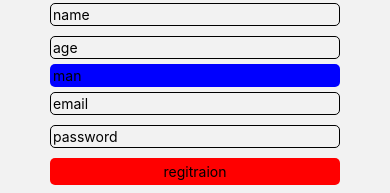
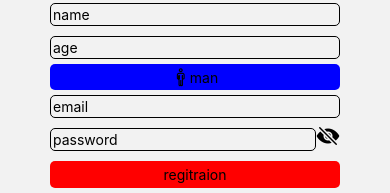
Before and after one commit to Oscare101/Family-ToDo-App-React-Native, a React Native app: screen /Registration in a window 390 px wide. Shown: the part 219-412 px from the top of the page. Built offline with nearby package versions, Linux system fonts and the light colour scheme.

Commit message:
need auto update data, settings

```diff
--- a/app/MainScreen.js
+++ b/app/MainScreen.js
@@ -124,7 +124,7 @@ export default function MainScreen() {
         >
           <Ionicons name="person-circle-outline" size={35} color="red" />
         </TouchableOpacity>
-        <TouchableOpacity>
+        <TouchableOpacity onPress={() => navigation.navigate('SettingsScreen')}>
           <Ionicons name="settings-outline" size={35} color="red" />
         </TouchableOpacity>
       </View>
--- /dev/null
+++ b/app/SettingsScreen.js
@@ -0,0 +1,15 @@
+import { Text, TouchableOpacity, View } from 'react-native'
+import { useNavigation } from '@react-navigation/native'
+
+export default function SettingsScreen() {
+  const navigation = useNavigation()
+
+  return (
+    <View>
+      <Text>Settings Screen</Text>
+      <TouchableOpacity onPress={() => navigation.goBack()}>
+        <Text>Go back</Text>
+      </TouchableOpacity>
+    </View>
+  )
+}
--- a/components/MainNavigation.js
+++ b/components/MainNavigation.js
@@ -4,6 +4,8 @@ import { useNavigation } from '@react-navigation/native'
 import UserScreen from '../app/UserScreen'
 import ToDoScreen from '../app/ToDoScreen'
 import MainScreen from '../app/MainScreen'
+import SettingsScreen from '../app/SettingsScreen'
+
 import { createStackNavigator } from '@react-navigation/stack'
 
 const Stack = createStackNavigator()
@@ -43,6 +45,15 @@ export default function MainNavigation() {
           cardStyleInterpolator: forFade,
         }}
       ></Stack.Screen>
+      <Stack.Screen
+        name="SettingsScreen"
+        component={SettingsScreen}
+        options={{
+          headerShown: false,
+          headerLeft: () => null,
+          cardStyleInterpolator: forFade,
+        }}
+      ></Stack.Screen>
     </Stack.Navigator>
   )
 }
--- a/components/Registration.js
+++ b/components/Registration.js
@@ -11,7 +11,7 @@ import { useNavigation } from '@react-navigation/native'
 import { getAuth, createUserWithEmailAndPassword } from 'firebase/auth'
 import { collection, getDocs, doc, setDoc } from 'firebase/firestore/lite'
 import { db } from '../firebase/firebase-config'
-
+import { Ionicons } from '@expo/vector-icons'
 const auth = getAuth()
 
 export default function Registration() {
@@ -22,6 +22,8 @@ export default function Registration() {
 
   const [email, setEmail] = useState('')
   const [password, setPassword] = useState('')
+
+  const [isSecure, setIsSecure] = useState(true)
 
   const SetUserName = async () => {
     await setDoc(doc(db, 'users', auth.currentUser.email), {
@@ -68,6 +70,11 @@ export default function Registration() {
             { backgroundColor: gender == 'man' ? 'blue' : 'red' },
           ]}
         >
+          <Ionicons
+            name={gender == 'man' ? 'man-outline' : 'woman-outline'}
+            size={18}
+            color="#000"
+          />
           <Text>{gender}</Text>
         </View>
       </TouchableOpacity>
@@ -77,12 +84,23 @@ export default function Registration() {
         value={email}
         onChangeText={(text) => setEmail(text)}
       />
+      <View style={{ width: '100', flexDirection: 'row' }}>
         <TextInput
           placeholder="password"
           style={styles.input}
           value={password}
+          autoCorrect={false}
+          secureTextEntry={isSecure}
           onChangeText={(text) => setPassword(text)}
         />
+        <TouchableOpacity onPress={() => setIsSecure(!isSecure)}>
+          <Ionicons
+            name={isSecure ? 'eye-off' : 'eye'}
+            size={24}
+            color="black"
+          />
+        </TouchableOpacity>
+      </View>
       <TouchableOpacity onPress={() => register(email, password)}>
         <View style={styles.buttonSubmit}>
           <Text style={styles.buttonText}>regitraion</Text>
@@ -116,6 +134,9 @@ const styles = StyleSheet.create({
   genderView: {
     padding: 3,
     borderRadius: 5,
+    flexDirection: 'row',
+    alignItems: 'center',
+    justifyContent: 'center',
   },
   buttonSubmit: {
     marginVertical: 5,
```
Lines whose indentation alone changed are shown as unchanged.
